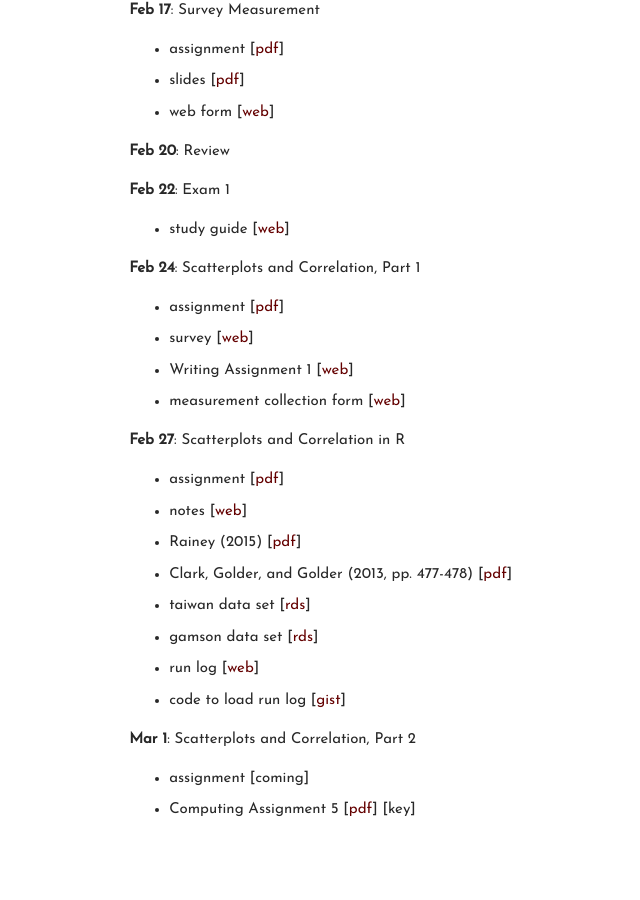
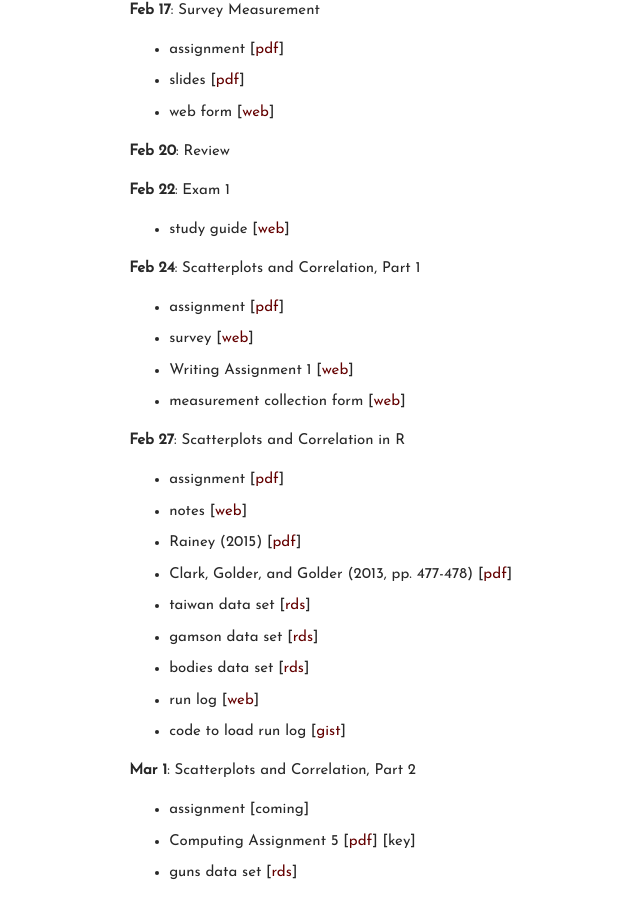
Before and after one commit to carlislerainey/carlislerainey.github.io, a Jekyll site: the page built from teaching/pols-209/index.md, in a window 1280 px wide and 900 px high, scrolled down 2940 px. Shown: the whole window, without its empty margins (333-973 px from the left). Built offline with Jekyll 4.4.1, drawn with Linux system fonts in a browser that asks for light colours; before the commit the page ends 3777 px from its top, so only the background shows below that.

Commit message:
update 209

```diff
--- a/teaching/pols-209/index.md
+++ b/teaching/pols-209/index.md
@@ -127,9 +127,11 @@ Tuesday, 1-4pm
 - Clark, Golder, and Golder (2013, pp. 477-478) [[pdf](files/gamsons-law.pdf)]
 - taiwan data set [[rds](data/taiwan.rds)]
 - gamson data set [[rds](data/gamson.rds)]
+- bodies data set [[rds](data/bodies.rds)]
 - run log [[web](https://docs.google.com/spreadsheets/d/19aZA5_xnMiNfrpJpVur1FxNWGxUe3l-LlJ8vPp7_uBc/edit#gid=0)]
 - code to load run log [[gist](https://gist.github.com/carlislerainey/0111324011a7a86d8b2584c16694c826)]
 
 **Mar 1**: Scatterplots and Correlation, Part 2
 - assignment [coming]
 - Computing Assignment 5 [[pdf](files/r-assign-06.pdf)] [key]
+- guns data set [[rds](data/guns.rds)]
```
Also changed, not shown: 1 other file.
